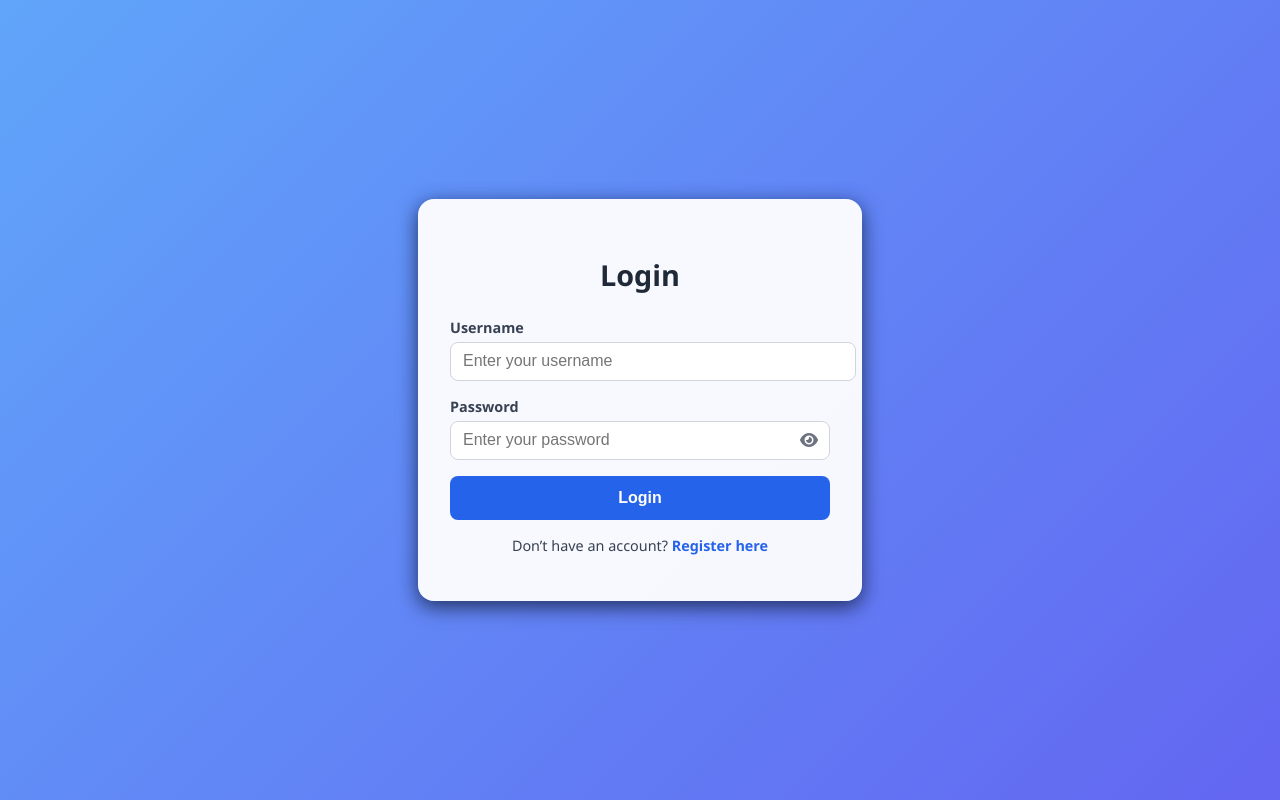
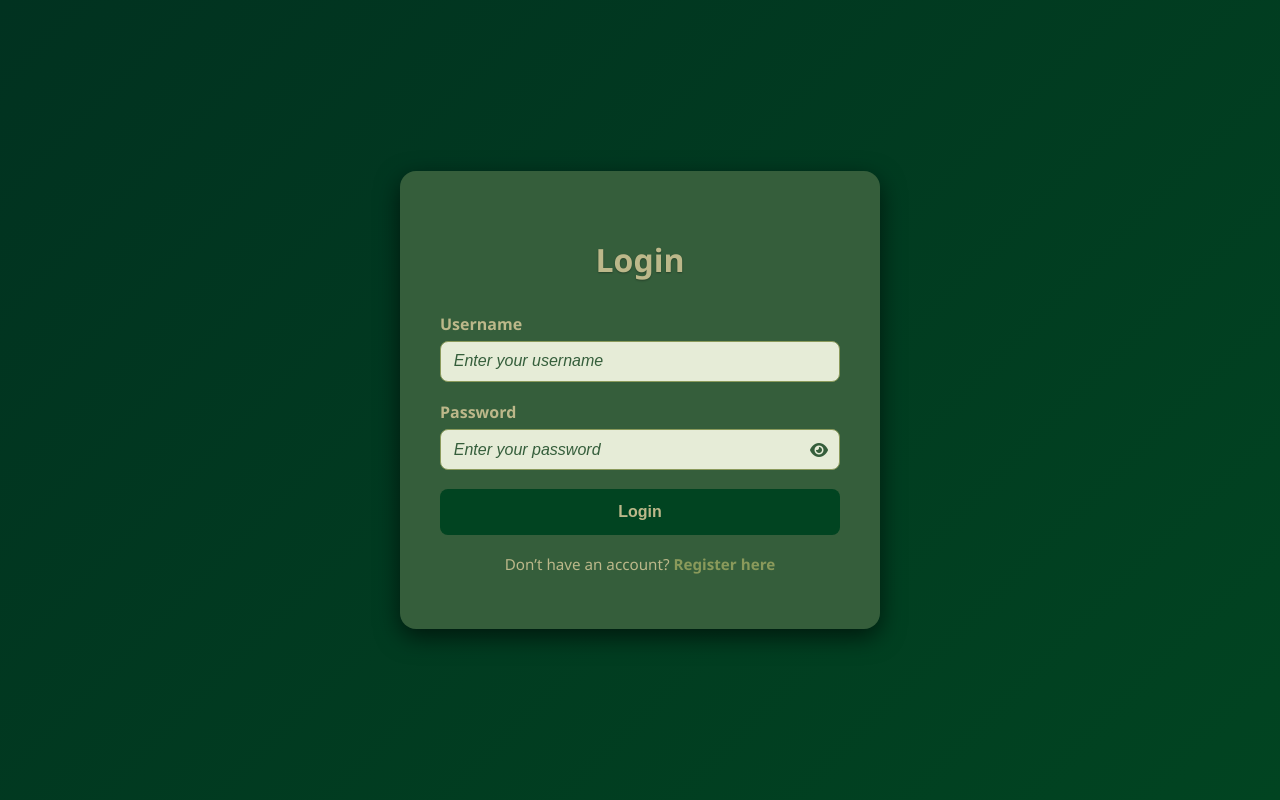
Before and after one commit to rochellesuarezuchi/uchi_rochelle, a CodeIgniter app: page /index.php/auth/login in a window 1280 px wide. Run offline with CodeIgniter, Linux system fonts and the light colour scheme; data that the repository does not hold is empty; some libraries are stand-ins or nearby versions.

Commit message:
Update login.php

```diff
--- a/app/views/auth/login.php
+++ b/app/views/auth/login.php
@@ -9,9 +9,10 @@
   <link rel="stylesheet" href="https://cdnjs.cloudflare.com/ajax/libs/font-awesome/6.5.0/css/all.min.css">
 
   <style>
+    /* Body */
     body {
       font-family: 'Segoe UI', Tahoma, Geneva, Verdana, sans-serif;
-      background: linear-gradient(135deg, #60a5fa, #6366f1);
+      background: linear-gradient(135deg, #013220, #014421);
       display: flex;
       align-items: center;
       justify-content: center;
@@ -19,118 +20,118 @@
       margin: 0;
     }
 
-    /* Card Container */
+    /* Login card */
     .login-card {
-      background: rgba(255, 255, 255, 0.95);
-      padding: 2rem;
+      background: #355E3B;
+      padding: 2.5rem;
       border-radius: 1rem;
       width: 100%;
-      max-width: 380px;
-      box-shadow:
-        0 6px 20px rgba(0, 0, 0, 0.6),
-        0 0 12px rgba(59, 130, 246, 0.6);
-      animation: borderGlow 3s infinite ease-in-out;
-      transition: transform 0.3s ease, box-shadow 0.3s ease;
+      max-width: 400px;
+      box-shadow: 0 8px 25px rgba(0,0,0,0.6);
       text-align: center;
+      transition: transform 0.3s, box-shadow 0.3s;
     }
 
     .login-card:hover {
-      transform: translateY(-4px) scale(1.01);
-      box-shadow:
-        0 8px 25px rgba(0, 0, 0, 0.7),
-        0 0 20px rgba(59, 130, 246, 0.8),
-        0 0 30px rgba(99, 102, 241, 0.6);
-    }
-
-    @keyframes borderGlow {
-      0%   { box-shadow: 0 6px 20px rgba(0,0,0,0.6), 0 0 10px rgba(59,130,246,0.5); }
-      50%  { box-shadow: 0 6px 20px rgba(0,0,0,0.6), 0 0 20px rgba(99,102,241,0.7); }
-      100% { box-shadow: 0 6px 20px rgba(0,0,0,0.6), 0 0 10px rgba(59,130,246,0.5); }
+      transform: translateY(-4px);
+      box-shadow: 0 12px 35px rgba(0,0,0,0.7);
     }
 
     /* Title */
     .login-title {
-      font-size: 1.8rem;
-      font-weight: bold;
-      margin-bottom: 1.5rem;
-      color: #1f2937;
+      font-size: 2rem;
+      font-weight: 700;
+      margin-bottom: 2rem;
+      color: #BCB88A;
+      text-shadow: 0 1px 2px rgba(0,0,0,0.3);
     }
 
     /* Error message */
     .error-message {
-      background: #fee2e2;
-      color: #b91c1c;
-      padding: 0.6rem;
+      background: #8A9A5B;
+      color: #013220;
+      padding: 0.7rem;
       border-radius: 0.5rem;
-      font-size: 0.9rem;
-      margin-bottom: 1rem;
+      font-size: 0.95rem;
+      margin-bottom: 1.5rem;
+      border: 1px solid #BCB88A;
     }
 
     /* Form */
     .login-form {
       display: flex;
       flex-direction: column;
-      gap: 1rem;
+      gap: 1.2rem;
     }
 
     .form-group {
+      display: flex;
+      flex-direction: column;
       text-align: left;
     }
 
     .form-group label {
-      font-size: 0.9rem;
+      font-size: 1rem;
       font-weight: 600;
-      color: #374151;
-      margin-bottom: 0.3rem;
-      display: block;
+      color: #BCB88A;
+      margin-bottom: 0.4rem;
     }
 
-    .form-group input {
-      width: 100%;
-      padding: 0.6rem 0.75rem;
-      border: 1px solid #d1d5db;
-      border-radius: 0.5rem;
-      font-size: 1rem;
-      outline: none;
-      transition: border 0.3s, box-shadow 0.3s;
-    }
-
-    .form-group input:focus {
-      border-color: #3b82f6;
-      box-shadow: 0 0 0 3px rgba(59, 130, 246, 0.25);
-    }
-
-    /* Password wrapper (fix overflow) */
+    /* Input wrappers */
+    .input-wrapper,
     .password-wrapper {
       position: relative;
       display: flex;
       align-items: center;
+      width: 100%;
     }
 
+    .input-wrapper input,
     .password-wrapper input {
-      padding-right: 2.5rem;
+      width: 100%;
+      padding: 0.65rem 0.8rem;
+      border-radius: 0.5rem;
+      border: 1px solid #8A9A5B;
+      font-size: 1rem;
+      outline: none;
+      background: #E6ECD7;
+      color: #013220;
+      transition: border 0.3s, box-shadow 0.3s;
       box-sizing: border-box;
     }
 
+    .input-wrapper input::placeholder,
+    .password-wrapper input::placeholder {
+      color: #355E3B;
+      font-style: italic;
+    }
+
+    .input-wrapper input:focus,
+    .password-wrapper input:focus {
+      border-color: #BCB88A;
+      box-shadow: 0 0 0 3px rgba(188,184,138,0.25);
+    }
+
+    /* Toggle password */
     .toggle-password {
       position: absolute;
       right: 12px;
-      color: #6b7280;
+      color: #355E3B;
       cursor: pointer;
       font-size: 1rem;
       transition: color 0.3s;
     }
 
     .toggle-password:hover {
-      color: #111827;
+      color: #BCB88A;
     }
 
     /* Button */
     .btn-login {
-      background: #2563eb;
-      color: #fff;
+      background: #014421;
+      color: #BCB88A;
       border: none;
-      padding: 0.8rem;
+      padding: 0.85rem;
       border-radius: 0.5rem;
       font-size: 1rem;
       font-weight: 600;
@@ -139,26 +140,27 @@
     }
 
     .btn-login:hover {
-      background: #1d4ed8;
+      background: #013220;
       transform: scale(1.03);
-      box-shadow: 0 0 12px rgba(37, 99, 235, 0.6);
+      box-shadow: 0 0 12px rgba(0,0,0,0.5);
     }
 
     /* Register link */
     .register-text {
-      margin-top: 1rem;
-      font-size: 0.9rem;
-      color: #374151;
+      margin-top: 1.2rem;
+      font-size: 0.95rem;
+      color: #BCB88A;
     }
 
     .register-text a {
-      color: #2563eb;
+      color: #8A9A5B;
       font-weight: 600;
       text-decoration: none;
     }
 
     .register-text a:hover {
       text-decoration: underline;
+      color: #BCB88A;
     }
   </style>
 </head>
@@ -173,13 +175,17 @@
     <?php endif; ?>
 
     <form method="post" action="<?= site_url('auth/login') ?>" class="login-form">
+      <!-- Username -->
       <div class="form-group">
-        <label>Username</label>
-        <input type="text" name="username" placeholder="Enter your username" required>
+        <label for="username">Username</label>
+        <div class="input-wrapper">
+          <input type="text" name="username" id="username" placeholder="Enter your username" required>
+        </div>
       </div>
 
+      <!-- Password -->
       <div class="form-group">
-        <label>Password</label>
+        <label for="password">Password</label>
         <div class="password-wrapper">
           <input type="password" name="password" id="password" placeholder="Enter your password" required>
           <i class="fa-solid fa-eye toggle-password" id="togglePassword"></i>
```
